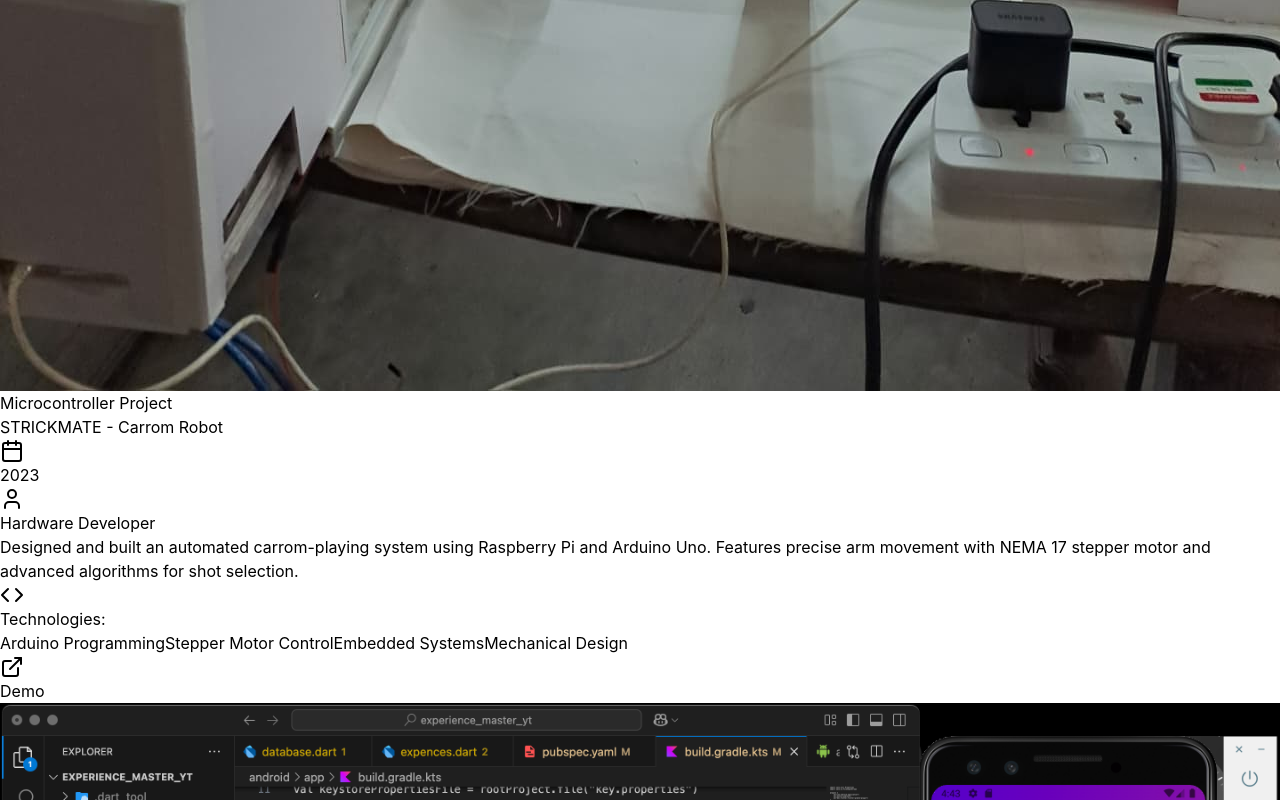
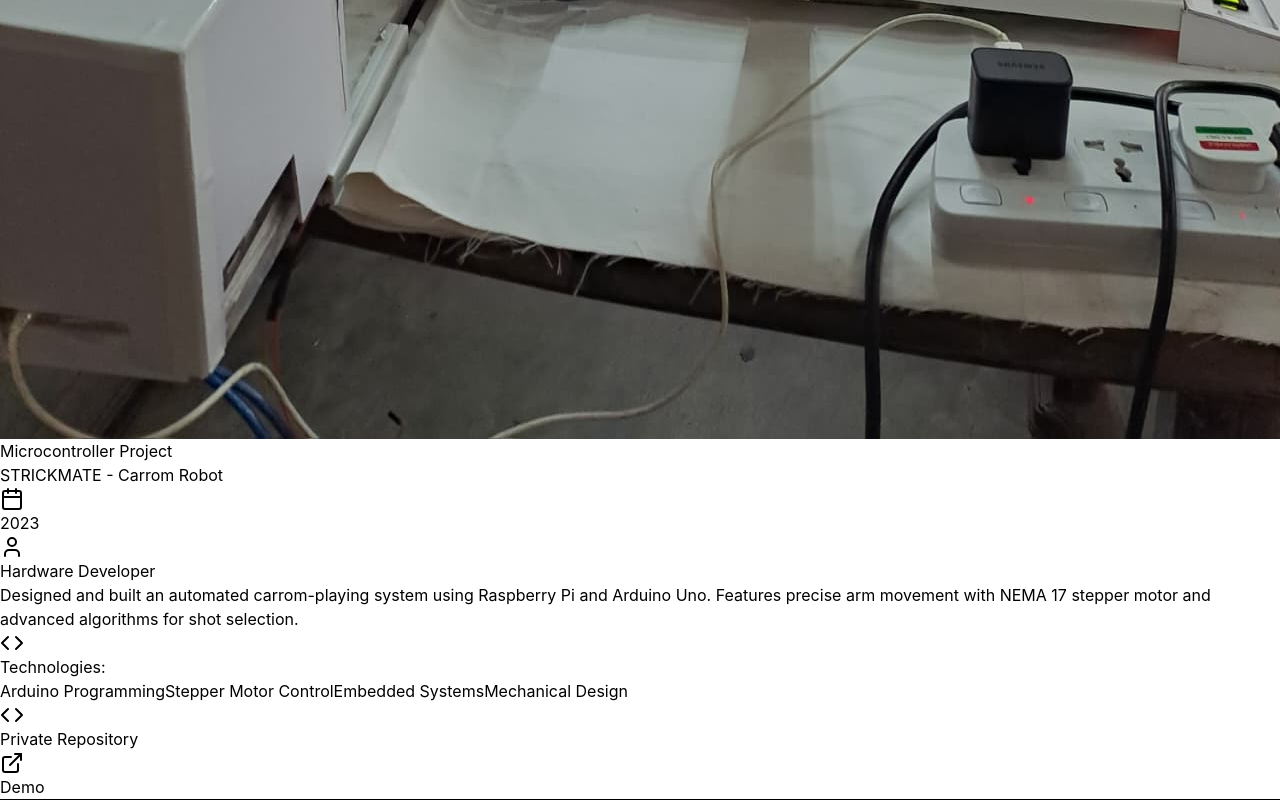
Before and after one commit to Kumanjanadga/My-portfolio, a React (Vite) app: page /projects in a window 1280 px wide. Shown: the part 2000-2800 px from the top of the page. Built offline with nearby package versions, Linux system fonts and the light colour scheme.

Commit message:
Enhance Projects component with multiple image fallbacks and improved UI elements

```diff
--- a/src/pages/Projects.jsx
+++ b/src/pages/Projects.jsx
@@ -1,7 +1,9 @@
-import React from 'react';
-import { Github, ExternalLink, Calendar, User, Code } from 'lucide-react';
+import React, { useState } from 'react';
+import { Github, ExternalLink, Calendar, User, Code, Image as ImageIcon } from 'lucide-react';
 
 export default function Projects() {
+  const [imageErrors, setImageErrors] = useState({});
+
   const projects = [
     {
       id: 1,
@@ -21,9 +23,15 @@ export default function Projects() {
           url: "https://github.com/AskHire/AskHire-Frontend.git"
         }
       ],
-      image: "/AskHire.png",
+      images: [
+        "/AskHire.png",
+        "./AskHire.png",
+        "AskHire.png",
+        "/public/AskHire.png"
+      ],
       type: "Academic Project",
-      demoUrl: ""
+      demoUrl: "",
+      fallbackGradient: "from-blue-600 via-indigo-600 to-purple-700"
     },
     {
       id: 2,
@@ -34,9 +42,15 @@ export default function Projects() {
       role: "Hardware Developer",
       skills: ["Arduino Programming", "Stepper Motor Control", "Embedded Systems", "Mechanical Design"],
       repositories: [],
-      image: "/Strikemate.jpeg",
+      images: [
+        "/Strikemate.jpeg",
+        "./Strikemate.jpeg",
+        "Strikemate.jpeg",
+        "/public/Strikemate.jpeg"
+      ],
       type: "Microcontroller Project",
-      demoUrl: ""
+      demoUrl: "",
+      fallbackGradient: "from-green-600 via-teal-600 to-cyan-700"
     },
     {
       id: 3,
@@ -52,9 +66,15 @@ export default function Projects() {
           url: "https://github.com/Kumanjanadga/Expense-Master-Mobile-App.git"
         }
       ],
-      image: "/Expense.png",
+      images: [
+        "/Expense.png",
+        "./Expense.png",
+        "Expense.png",
+        "/public/Expense.png"
+      ],
       type: "Self-Learning Project",
-      demoUrl: ""
+      demoUrl: "",
+      fallbackGradient: "from-orange-600 via-red-600 to-pink-700"
     },
     {
       id: 4,
@@ -70,11 +90,46 @@ export default function Projects() {
           url: "https://github.com/Kumanjanadga/Real-Taste-MobileApp.git"
         }
       ],
-      image: "/RealTaste.png",
+      images: [
+        "/RealTaste.png",
+        "./RealTaste.png",
+        "RealTaste.png",
+        "/public/RealTaste.png"
+      ],
       type: "Self-Learning Project",
-      demoUrl: ""
+      demoUrl: "",
+      fallbackGradient: "from-emerald-600 via-green-600 to-teal-700"
     }
   ];
+
+  const handleImageError = (projectId, currentImageIndex) => {
+    const project = projects.find(p => p.id === projectId);
+    if (project && currentImageIndex < project.images.length - 1) {
+      // Try next image path
+      setImageErrors(prev => ({
+        ...prev,
+        [projectId]: (prev[projectId] || 0) + 1
+      }));
+    } else {
+      // All image paths failed, show fallback
+      setImageErrors(prev => ({
+        ...prev,
+        [projectId]: -1
+      }));
+    }
+  };
+
+  const getCurrentImageSrc = (project) => {
+    const errorCount = imageErrors[project.id] || 0;
+    if (errorCount === -1 || errorCount >= project.images.length) {
+      return null; // Show fallback
+    }
+    return project.images[errorCount];
+  };
+
+  const shouldShowFallback = (projectId) => {
+    return imageErrors[projectId] === -1 || (imageErrors[projectId] || 0) >= projects.find(p => p.id === projectId).images.length;
+  };
 
   const handleGitHubClick = (url) => {
     window.open(url, '_blank');
@@ -98,7 +153,7 @@ export default function Projects() {
         }}
       >
         <div className="text-center px-4">
-          <div className="border-2 border-white inline-block px-4 sm:px-6 lg:px-8 py-2 sm:py-3">
+          <div className="border-2 border-white inline-block px-4 sm:px-6 lg:px-8 py-2 sm:py-3 hover:bg-white hover:text-gray-900 transition-all duration-300">
             <h1 className="text-xl sm:text-2xl lg:text-3xl font-bold tracking-wider">PORTFOLIO</h1>
           </div>
         </div>
@@ -106,33 +161,47 @@ export default function Projects() {
 
       {/* Projects Grid - Fully Responsive */}
       <div className="max-w-7xl mx-auto py-8 sm:py-12 lg:py-16 px-4 sm:px-6 lg:px-8">
+        {/* Section Header */}
+        <div className="text-center mb-8 sm:mb-12">
+          <h2 className="text-2xl sm:text-3xl lg:text-4xl font-bold mb-4 bg-gradient-to-r from-white to-gray-300 bg-clip-text text-transparent">
+            Featured Projects
+          </h2>
+          <p className="text-gray-400 max-w-2xl mx-auto text-sm sm:text-base">
+            A showcase of my recent work in full-stack development, mobile applications, and hardware projects
+          </p>
+        </div>
+
         <div className="grid grid-cols-1 lg:grid-cols-2 gap-6 sm:gap-8">
           {projects.map((project) => (
-            <div key={project.id} className="group bg-gray-800 rounded-xl overflow-hidden hover:shadow-2xl transition-all duration-300 hover:scale-[1.02]">
-              {/* Project Image */}
+            <div key={project.id} className="group bg-gray-800 rounded-xl overflow-hidden hover:shadow-2xl transition-all duration-300 hover:scale-[1.02] border border-gray-700 hover:border-gray-600">
+              {/* Project Image with Multiple Fallbacks */}
               <div className="h-48 sm:h-56 lg:h-64 xl:h-80 relative overflow-hidden">
+                {!shouldShowFallback(project.id) ? (
                   <img
-                  src={project.image}
+                    src={getCurrentImageSrc(project)}
                     alt={project.title}
                     className="w-full h-full object-cover group-hover:scale-105 transition-transform duration-500"
-                  onError={(e) => {
-                    // Fallback to gradient background if image fails to load
-                    e.target.style.display = 'none';
-                    e.target.nextElementSibling.style.display = 'block';
-                  }}
+                    onError={() => handleImageError(project.id, imageErrors[project.id] || 0)}
+                    loading="lazy"
                   />
-                {/* Fallback gradient background */}
-                <div
-                  className="absolute inset-0 bg-gradient-to-br from-blue-600 via-purple-600 to-indigo-700 hidden"
-                  style={{ display: 'none' }}
-                >
-                  <div className="flex items-center justify-center h-full">
+                ) : (
+                  /* Enhanced Fallback Design */
+                  <div className={`w-full h-full bg-gradient-to-br ${project.fallbackGradient} relative`}>
+                    <div className="absolute inset-0 bg-black/20"></div>
+                    <div className="flex items-center justify-center h-full relative z-10">
                       <div className="text-center">
-                      <Code className="w-12 h-12 sm:w-16 sm:h-16 mx-auto mb-4 opacity-50" />
-                      <p className="text-sm sm:text-base opacity-75">{project.category}</p>
+                        <div className="w-16 h-16 sm:w-20 sm:h-20 bg-white/10 backdrop-blur-sm rounded-2xl flex items-center justify-center mb-4 mx-auto group-hover:scale-110 transition-transform duration-300">
+                          <ImageIcon className="w-8 h-8 sm:w-10 sm:h-10 text-white/80" />
+                        </div>
+                        <h3 className="text-lg sm:text-xl font-bold mb-2">{project.title}</h3>
+                        <p className="text-sm sm:text-base opacity-90">{project.category}</p>
                       </div>
                     </div>
+                    {/* Decorative Elements */}
+                    <div className="absolute top-4 right-4 w-8 h-8 border border-white/20 rounded-full animate-pulse"></div>
+                    <div className="absolute bottom-4 left-4 w-6 h-6 bg-white/10 rounded-full animate-bounce"></div>
                   </div>
+                )}
 
                 <div className="absolute inset-0 bg-black/50 group-hover:bg-black/30 transition-all duration-300">
                   <div className="absolute bottom-0 left-0 right-0 p-4 sm:p-6">
@@ -167,7 +236,10 @@ export default function Projects() {
                   </div>
                   <div className="flex flex-wrap gap-1 sm:gap-2">
                     {project.skills.map((skill, index) => (
-                      <span key={index} className="bg-gray-700 hover:bg-gray-600 text-xs px-2 py-1 rounded transition-colors duration-200">
+                      <span
+                        key={index}
+                        className="bg-gray-700 hover:bg-gray-600 text-xs px-2 py-1 rounded transition-colors duration-200 border border-gray-600 hover:border-gray-500"
+                      >
                         {skill}
                       </span>
                     ))}
@@ -175,20 +247,25 @@ export default function Projects() {
                 </div>
 
                 {/* Links - Mobile Optimized */}
-                <div className="flex flex-col sm:flex-row sm:items-center sm:justify-between space-y-3 sm:space-y-0">
+                <div className="flex flex-col sm:flex-row sm:items-center sm:justify-between space-y-3 sm:space-y-0 sm:space-x-4">
                   {/* Repository Links */}
-                  {project.repositories.length > 0 && (
-                    <div className="flex flex-wrap items-center gap-3 sm:gap-4">
+                  {project.repositories.length > 0 ? (
+                    <div className="flex flex-wrap items-center gap-2 sm:gap-3">
                       {project.repositories.map((repo, index) => (
                         <button
                           key={index}
                           onClick={() => handleGitHubClick(repo.url)}
-                          className="flex items-center space-x-1 sm:space-x-2 bg-gray-700 hover:bg-gray-600 px-3 py-2 rounded-lg transition-all duration-200 touch-manipulation text-xs sm:text-sm"
+                          className="flex items-center space-x-1 sm:space-x-2 bg-gray-700 hover:bg-gray-600 px-3 py-2 rounded-lg transition-all duration-200 touch-manipulation text-xs sm:text-sm border border-gray-600 hover:border-gray-500"
                         >
                           <Github className="w-3 h-3 sm:w-4 sm:h-4" />
                           <span>{repo.name}</span>
                         </button>
                       ))}
+                    </div>
+                  ) : (
+                    <div className="flex items-center text-xs sm:text-sm text-gray-500">
+                      <Code className="w-3 h-3 sm:w-4 sm:h-4 mr-1 sm:mr-2" />
+                      <span>Private Repository</span>
                     </div>
                   )}
 
@@ -205,23 +282,59 @@ export default function Projects() {
             </div>
           ))}
         </div>
+
+        {/* Additional Projects Notice */}
+        <div className="text-center mt-12 sm:mt-16">
+          <div className="bg-gray-800 border border-gray-700 rounded-xl p-6 sm:p-8 max-w-2xl mx-auto">
+            <h3 className="text-lg sm:text-xl font-bold mb-3 sm:mb-4">More Projects Coming Soon</h3>
+            <p className="text-gray-400 text-sm sm:text-base mb-4 sm:mb-6">
+              I'm constantly working on new projects and learning new technologies.
+              Check back regularly or follow my GitHub for the latest updates.
+            </p>
+            <div className="flex flex-col sm:flex-row gap-3 sm:gap-4 justify-center">
+              <button
+                onClick={() => window.open('https://github.com/Kumanjanadga', '_blank')}
+                className="flex items-center justify-center space-x-2 bg-gray-700 hover:bg-gray-600 px-4 sm:px-6 py-2 sm:py-3 rounded-lg transition-all duration-200 text-sm sm:text-base touch-manipulation"
+              >
+                <Github className="w-4 h-4" />
+                <span>Follow on GitHub</span>
+              </button>
+              <button
+                onClick={() => window.location.href = "/contact"}
+                className="flex items-center justify-center space-x-2 border border-gray-600 hover:border-gray-500 hover:bg-gray-700 px-4 sm:px-6 py-2 sm:py-3 rounded-lg transition-all duration-200 text-sm sm:text-base touch-manipulation"
+              >
+                <ExternalLink className="w-4 h-4" />
+                <span>Get in Touch</span>
+              </button>
+            </div>
+          </div>
+        </div>
       </div>
 
       {/* Call to Action - Mobile Responsive */}
-      <div className="bg-black py-12 sm:py-16">
-        <div className="text-center px-4 sm:px-6">
-          <h2 className="text-xl sm:text-2xl font-bold mb-3 sm:mb-4">Interested in Working Together?</h2>
-          <p className="text-gray-400 mb-6 sm:mb-8 text-sm sm:text-base max-w-md mx-auto">
-            Let's discuss your project and create something amazing
+      <div className="bg-black py-12 sm:py-16 border-t border-gray-800">
+        <div className="text-center px-4 sm:px-6 max-w-4xl mx-auto">
+          <h2 className="text-xl sm:text-2xl lg:text-3xl font-bold mb-3 sm:mb-4">
+            Ready to Start Your Next Project?
+          </h2>
+          <p className="text-gray-400 mb-6 sm:mb-8 text-sm sm:text-base lg:text-lg max-w-2xl mx-auto leading-relaxed">
+            I'm always excited to work on new challenges and help bring innovative ideas to life.
+            Let's collaborate and build something incredible together.
           </p>
+          <div className="flex flex-col sm:flex-row gap-4 justify-center items-center">
             <button
-            onClick={() => {
-              window.location.href = "/contact";
-            }}
-            className="border border-white px-6 sm:px-8 py-3 hover:bg-white hover:text-black transition-all duration-300 text-sm sm:text-base font-medium rounded-lg hover:scale-105 touch-manipulation"
+              onClick={() => window.location.href = "/contact"}
+              className="bg-white text-gray-900 px-6 sm:px-8 py-3 hover:bg-gray-100 transition-all duration-300 text-sm sm:text-base font-medium rounded-lg hover:scale-105 touch-manipulation shadow-lg hover:shadow-xl"
             >
-            GET IN TOUCH
+              START A PROJECT
             </button>
+            <button
+              onClick={() => window.open('https://drive.google.com/file/d/1YnQutbw8yYEMcWjwfekkxptKCjy7WLap/view?usp=sharing', '_blank')}
+              className="border border-white px-6 sm:px-8 py-3 hover:bg-white hover:text-gray-900 transition-all duration-300 text-sm sm:text-base font-medium rounded-lg hover:scale-105 touch-manipulation"
+            >
+              VIEW RESUME
+            </button>
+          </div>
         </div>
       </div>
     </div>
```
Lines whose indentation alone changed are shown as unchanged.
